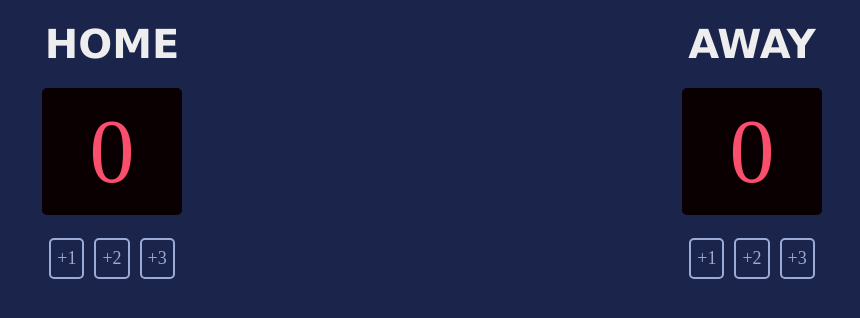
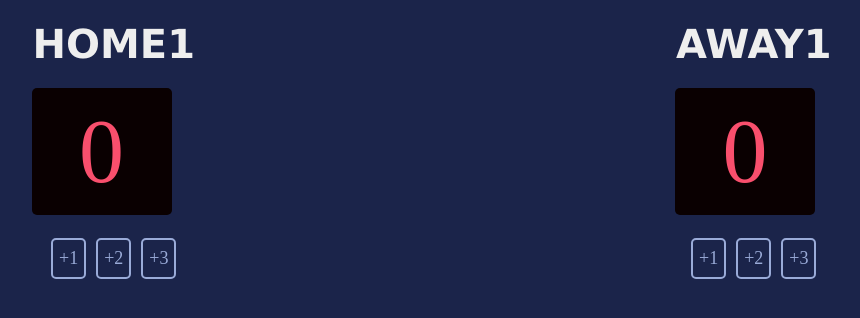
Before and after one commit to digitalhumanlife/Scrim_solo1, a website: page index.html in a window 1280 px wide. Shown: the whole page, without its empty margins (208-1068 px from the left). Drawn offline with nearby package versions, Linux system fonts and the light colour scheme; a web font is replaced by a local one.

Commit message:
home1 away1

```diff
--- a/index.html
+++ b/index.html
@@ -8,7 +8,7 @@
     <body>
         <div class="container">
             <div class = column>
-                <h3>HOME</h3>
+                <h3>HOME1</h3>
                 <h2 class="score" id="home-score">0</h2>
                 <div class="buttonbox">
                     <button class="button" id="homeOne" onclick = "homeButton(1)">+1</button>
@@ -17,7 +17,7 @@
                 </div>
             </div>
             <div class = column>
-                <h3>AWAY</h3>
+                <h3>AWAY1</h3>
                 <h2 class="score" id="guest-score">0</h2>
                 <div class="buttonbox">
                     <button class="button" id="guestOne" onclick = "guestButton(1)">+1</button>
```
